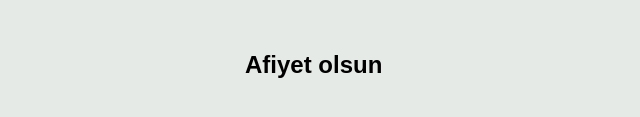
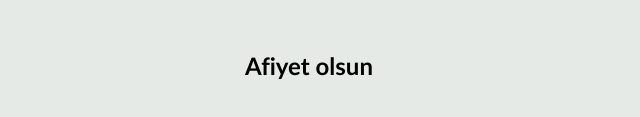
Before and after one commit to canndd/Html-son-odev, a plain HTML site: page index.html in a window 1280 px wide. Shown: the part 511-628 px from the top of the page, 463-1103 px from the left. Drawn offline with Linux system fonts and the light colour scheme.

Commit message:
footer yazı fontu değiştirildi

```diff
--- a/index.html
+++ b/index.html
@@ -61,7 +61,7 @@
     <!-- Footer start-->
     <br>
     <!-- style özelliği font family ile yazı fontu ayarlandı lokasyon ayarlandı -->
-    <h2 style="font-family: Arial, Helvetica, sans-serif; margin-left: 700px;" >Afiyet olsun</h2>
+    <h2 style="font-family:'Trebuchet MS', 'Lucida Sans Unicode', 'Lucida Grande', 'Lucida Sans', Arial, sans-serif; margin-left: 700px;" >Afiyet olsun</h2>
     <!-- Footer End-->
 </body>
 </html>
```
